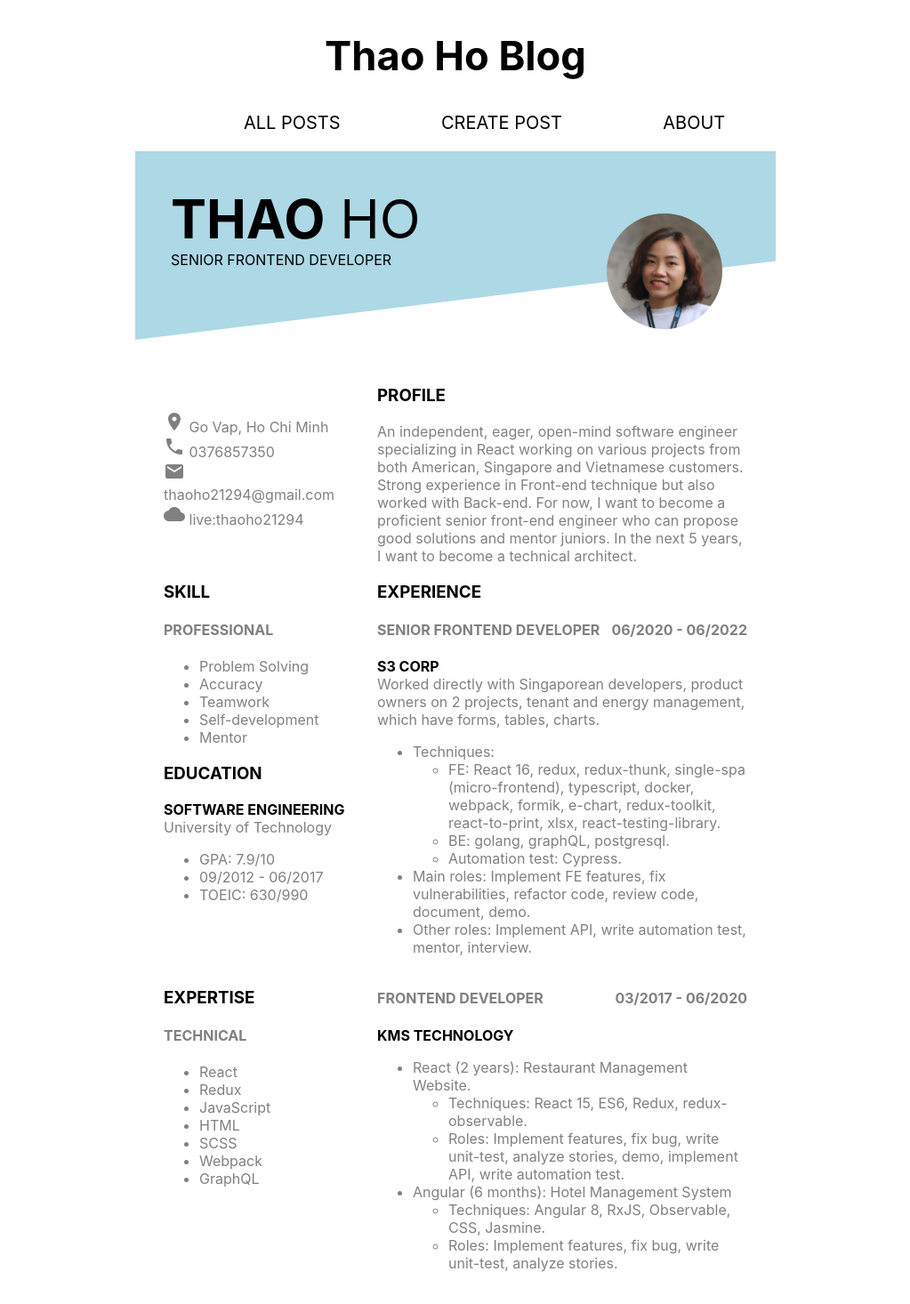
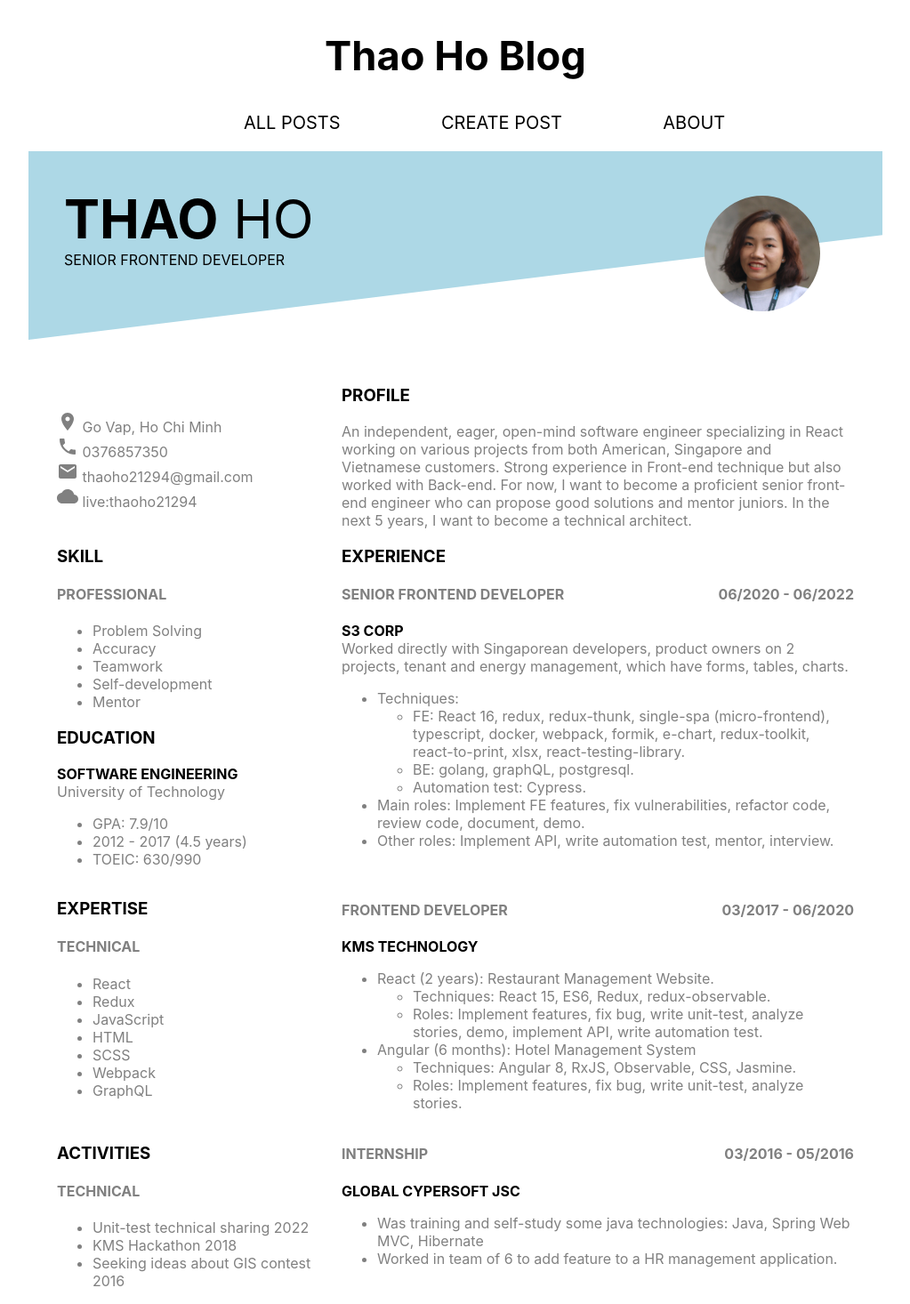
Before and after one commit to thaoho21294/personal-blog, a React app: page /about in a window 1280 px wide. Shown: the top 1466 px of the page at 89% size, without its empty margins (128-1151 px from the left). Built offline with nearby package versions, Linux system fonts and the light colour scheme.

Commit message:
About Page: Expand the width of the CV

```diff
--- a/src/App.scss
+++ b/src/App.scss
@@ -12,14 +12,19 @@ header {
 
 .app {
   font-size: 1.25rem;
+  padding: 2.37rem 1.185rem;
+}
+
+.small-container {
   margin-left: auto;
   margin-right: auto;
   max-width: 45rem;
-  padding: 2.37rem 1.185rem;
 }
 
-pre[class*='language-'] {
-  font-size: 14px;
+.medium-container {
+  margin-left: auto;
+  margin-right: auto;
+  max-width: 60rem;
 }
 
 .MuiFormControl-root {
--- a/src/components/navbar/Navbar.js
+++ b/src/components/navbar/Navbar.js
@@ -4,7 +4,7 @@ import './Navbar.scss'
 
 const Navbar = () => {
   return (
-    <nav>
+    <nav className='small-container'>
       <ol>
         <li>
           <Link to='/'>all posts</Link>
--- a/src/scenes/About/About.js
+++ b/src/scenes/About/About.js
@@ -8,7 +8,7 @@ import JobCard from './components/JobCard'
 
 const About = () => {
   return (
-    <div className='about'>
+    <div className='medium-container about'>
       <div className='header'>
         <div className='name'>
           <span className='firstname'>Thao</span> Ho
@@ -91,7 +91,7 @@ const About = () => {
             <div>University of Technology</div>
             <ul>
               <li>GPA: 7.9/10</li>
-              <li>09/2012 - 06/2017</li>
+              <li>2012 - 2017 (4.5 years)</li>
               <li>TOEIC: 630/990</li>
             </ul>
           </Card>
@@ -149,16 +149,17 @@ const About = () => {
           </Card>
           <JobCard
             title='internship'
-            time={['03/2016', '5/2016']}
+            time={['03/2016', '05/2016']}
             company='global cypersoft jsc'
           >
             <ul>
               <li>
-                Be training and self-study some java technologies: Java, Spring
-                Web MVC, Hibernate, Waterfall
+                Was training and self-study some java technologies: Java, Spring
+                Web MVC, Hibernate
               </li>
               <li>
-                Work in team of 6 to add feature to a HR management application.
+                Worked in team of 6 to add feature to a HR management
+                application.
               </li>
             </ul>
           </JobCard>
--- a/src/scenes/About/About.scss
+++ b/src/scenes/About/About.scss
@@ -37,8 +37,8 @@ $paddingRight: 2em;
   .avatar {
     width: 6.5em;
     position: absolute;
-    right: 3em;
-    top: 3.5em;
+    right: 3.5em;
+    top: 2.5em;
     border-radius: 50%;
   }
   > .content {
--- a/src/scenes/Post.js
+++ b/src/scenes/Post.js
@@ -67,7 +67,7 @@ const Post = () => {
   }
 
   return (
-    <div>
+    <div className='small-container'>
       <div style={{ marginTop: '20px', textAlign: 'right' }}>
         {!editing && (
           <Button
--- a/src/scenes/Posts.js
+++ b/src/scenes/Posts.js
@@ -26,7 +26,7 @@ const Posts = () => {
   }
 
   return (
-    <div>
+    <div className='small-container'>
       {posts.map((post) => {
         return (
           <div key={post._id} style={{ marginTop: '2.37rem' }}>
```
